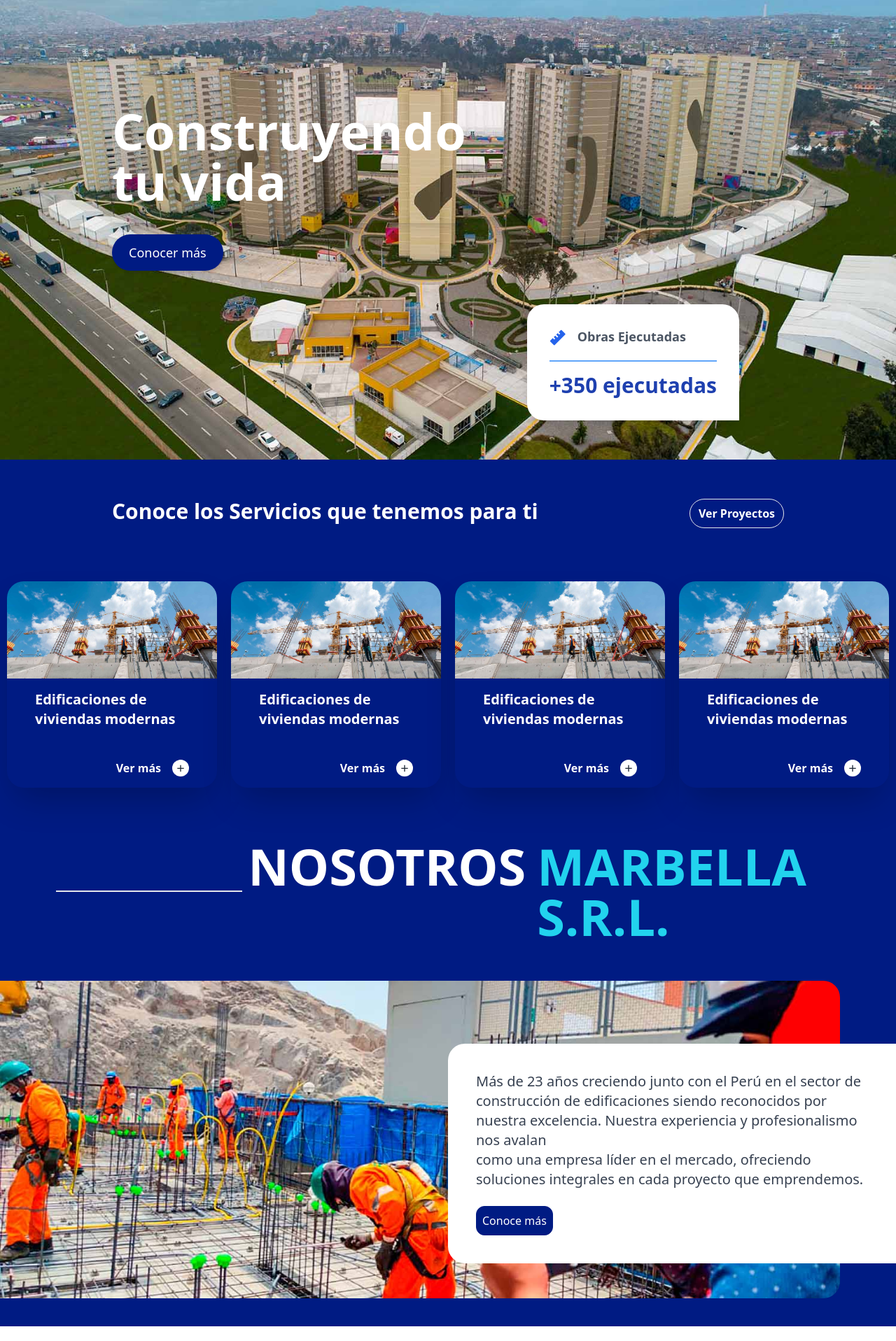
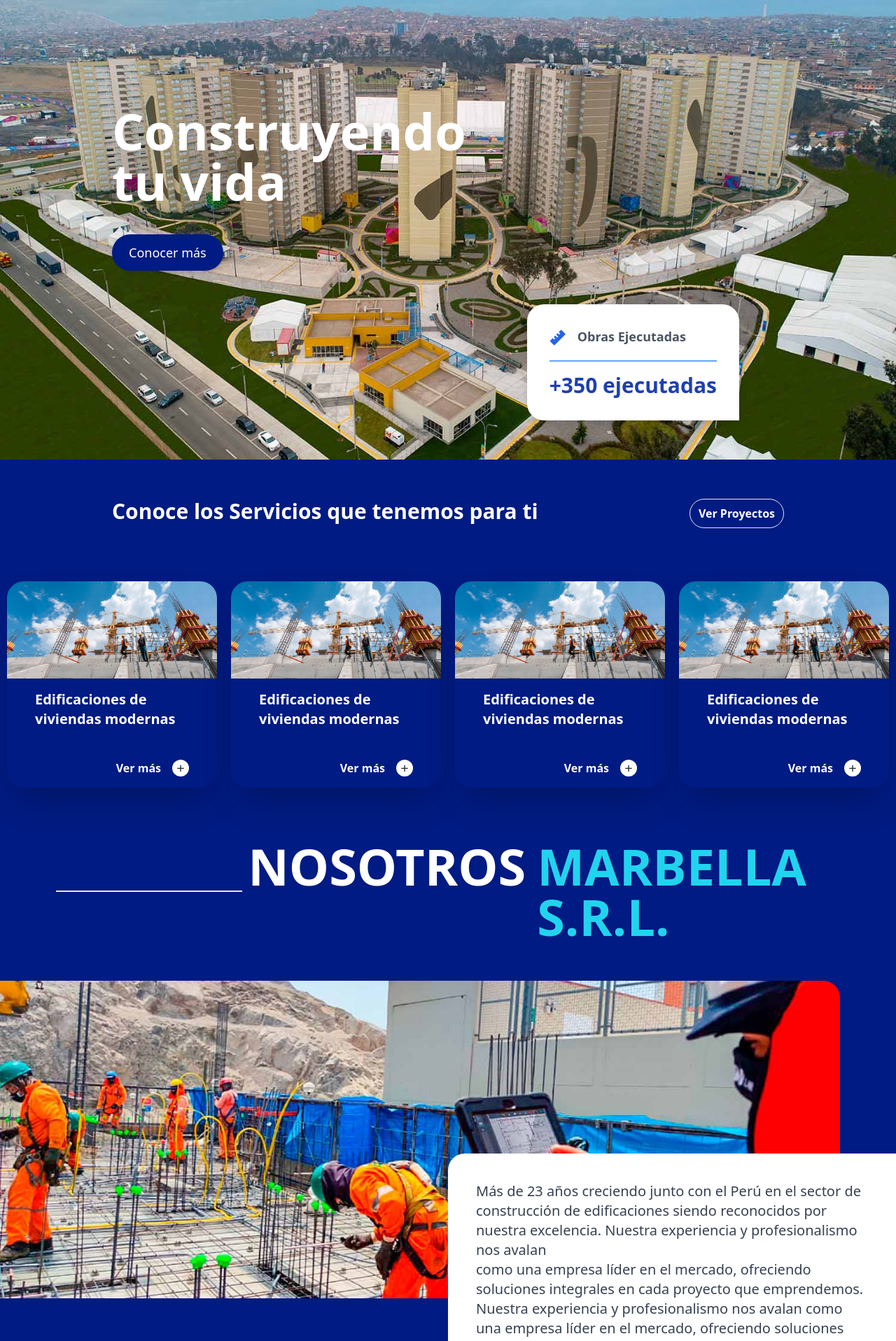
Before and after one commit to MiguelRequenaR/ConstrucMarbella, a Next.js app: page / in a window 1280 px wide. Shown: the part 143-2060 px from the top of the page at 70% size. Before the commit the page ends 2039 px from the top, so only its background shows below. Built offline with nearby package versions, Linux system fonts and the light colour scheme.

Commit message:
add framer-motion

```diff
--- a/package.json
+++ b/package.json
@@ -12,10 +12,12 @@
     "autoprefixer": "10.4.15",
     "eslint": "8.48.0",
     "eslint-config-next": "13.4.19",
+    "framer-motion": "^10.16.4",
     "next": "13.4.19",
     "postcss": "8.4.29",
     "react": "18.2.0",
     "react-dom": "18.2.0",
+    "react-scroll": "^1.8.9",
     "remixicon": "^3.5.0",
     "tailwindcss": "3.3.3"
   },
--- a/src/components/About.jsx
+++ b/src/components/About.jsx
@@ -1,5 +1,6 @@
 import React from 'react'
 import Image from 'next/image'
+import { motion } from 'framer-motion'
 
 export const About = () => {
   return (
@@ -13,19 +14,29 @@
                 <p className='text-cyan-400 text-7xl px-2 py-4'>MARBELLA S.R.L.</p>
             </div>
         </div>
-        <div className="bg-homecolor relative overflow-hidden flex items-center">
+        <div className="bg-homecolor relative overflow-hidden flex items-center pb-24">
+            <motion.div
+                initial={{ x: -100 }}
+                animate={{ x: 0 }}
+                transition={{ duration: 1 }}
+            >
                 <div className="">
                     <Image src="/images/about.jpg" alt="about" width={1200} height={100} className="rounded-r-3xl mb-10" />
                 </div>
-            <div className="absolute left-1/2 p-10 bg-white rounded-l-3xl">
+            </motion.div>
+            <div>
+                <div className="absolute left-1/2 p-10 bg-white rounded-l-3xl mb-20">
                     <h1 className="text-xl text-gray-700 pb-6">
                     Más de 23 años creciendo junto con el Perú en el sector de construcción de edificaciones siendo reconocidos por nuestra excelencia. Nuestra experiencia y profesionalismo nos avalan <br />como una empresa líder en el mercado, ofreciendo soluciones integrales en cada proyecto que emprendemos.
+                    Nuestra experiencia y profesionalismo nos avalan como una empresa líder en el mercado, ofreciendo soluciones integrales en cada proyecto que emprendemos.
+
                     </h1>
-                <button className='border py-2 px-2 rounded-xl border-homecolor text-white bg-homecolor hover:bg-white hover:text-homecolor'>
+                    <button className='border py-2 px-2 rounded-xl border-homecolor text-white bg-homecolor transition hover:bg-white hover:text-homecolor'>
                         Conoce más
                     </button>
                 </div>
             </div>
         </div>
+    </div>
   )
 }
--- a/src/components/Header.jsx
+++ b/src/components/Header.jsx
@@ -1,9 +1,15 @@
 import React from 'react'
 import Image from 'next/image'
 import 'remixicon/fonts/remixicon.css'
+import {motion} from 'framer-motion'
 
 export default function Header() {
   return (
+    <motion.div
+        initial={{y: -100}}
+        animate={{y: 0}}
+        transition={{duration: 1}}
+    >
         <div className='fixed z-10 w-full'>
             <header className='bg-white px-10'>
                 <nav className='container mx-auto flex justify-between items-center py-3'>
@@ -23,5 +29,6 @@
                 </nav>
             </header>
         </div>
+    </motion.div>
   )
 }
--- /dev/null
+++ b/src/pages/CoverPage.jsx
@@ -0,0 +1,49 @@
+import {motion} from 'framer-motion';
+
+const Home = () => {
+  return (
+    <div>
+            <div
+              className="min-h-screen bg-cover bg-center w-full z-0"
+              style={{ backgroundImage: "url(./images/fondo1.jpg)" }}
+            >
+            </div>
+            <div className="container mx-auto absolute inset-0 flex items-center px-40">
+
+                <motion.div
+                  initial={{ x: -100 }}
+                  animate={{ x: 0 }}
+                  transition={{ duration: 1 }}
+                  className="w-1/2 text-left"
+                >
+                  <h1 className="text-7xl font-bold text-white py-6">
+                    Construyendo <br /> tu vida
+                  </h1>
+                  <button className="text-lg mt-4 px-6 py-3 bg-homecolor text-white rounded-full shadow-md hover:bg-blue-900 ">
+                    Conocer más
+                  </button>
+                </motion.div>
+
+            </div>
+
+              <motion.div
+                  initial={{ x: 100 }}
+                  animate={{ x: 0 }}
+                  transition={{ duration: 1 }}
+                  className="absolute bottom-10 right-52 m-4 p-8 bg-white rounded-tl-3xl rounded-bl-3xl rounded-tr-3xl shadow-lg space-y-4"
+                >
+                <div className="flex space-x-4">
+                  <i className="ri-ruler-fill text-2xl text-blue-600"></i>
+                  <h2 className="text-lg font-semibold text-gray-600">
+                    Obras Ejecutadas
+                  </h2>
+                  </div>
+                  <div className="w-full mx-auto border border-blue-400"></div>
+                  <p className="text-blue-800 text-3xl font-bold">+350 ejecutadas</p>
+              </motion.div>
+
+        </div>
+  )
+}
+
+export default Home
--- a/src/pages/index.js
+++ b/src/pages/index.js
@@ -1,51 +1,40 @@
 import Header from "../components/Header";
-import Image from "next/image";
 import edificacionesImage from "../../public/images/card.jpg";
 import ServicesCard from "../components/ServicesCard";
+import CoverPage from "./CoverPage";
 import { About } from "../components/About";
+import { motion } from "framer-motion";
 
 export default function Home() {
+
   return (
-    <div className="">
+    <div>
       <Header />
-        <div>
-            <div
-              className="min-h-screen bg-cover bg-center w-full z-0"
-              style={{ backgroundImage: "url(./images/fondo1.jpg)" }}
+      <CoverPage/>
+        <div className="bg-homecolor">
+            <motion.div
+              initial={{ x: -100 }}
+              animate={{ x: 0 }}
+              transition={{ duration: 1 }}
+              className="flex justify-between p-14 px-40"
             >
-            </div>
-              <div className="container mx-auto absolute inset-0 flex items-center px-40">
-                <div className="text-left"> {/* Envuelve el texto y el botón en un div */}
-                  <h1 className="text-7xl font-bold text-white shadow-lg py-6">
-                    Construyendo <br /> tu vida
-                  </h1>
-                  <button className="text-lg mt-4 px-6 py-3 bg-homecolor text-white rounded-full shadow-md hover:bg-blue-900 ">
-                    Conocer más
-                  </button>
-                </div>
-              </div>
-              <div className="absolute bottom-10 right-52 m-4 p-8 bg-white rounded-tl-3xl rounded-bl-3xl rounded-tr-3xl shadow-lg space-y-4">
-                <div className="flex space-x-4">
-                  <i className="ri-ruler-fill text-2xl text-blue-600"></i>
-                  <h2 className="text-lg font-semibold text-gray-600">Obras Ejecutadas</h2>
-                </div>
-                <div className="w-full mx-auto border border-blue-400"></div>
-                <p className="text-blue-800 text-3xl font-bold">+350 ejecutadas</p>
-              </div>
-        </div>
-        <div className="bg-homecolor">
-            <div className="flex justify-between p-14 px-40">
               <h1 className="text-3xl text-white font-bold">Conoce los Servicios que tenemos para ti</h1>
                 <button className="border px-3 py-2 rounded-full text-white font-bold hover:bg-white hover:text-blue-700">
                     Ver Proyectos
                 </button>
-            </div>
-            <div className="flex justify-around">
+            </motion.div>
+
+            <motion.div
+              initial={{ x: 100 }}
+              animate={{ x: 0 }}
+              transition={{ duration: 1 }}
+              className="flex justify-around"
+            >
               <ServicesCard subTitle="Edificaciones de viviendas modernas" imageSrc={edificacionesImage}/>
               <ServicesCard subTitle="Edificaciones de viviendas modernas" imageSrc={edificacionesImage}/>
               <ServicesCard subTitle="Edificaciones de viviendas modernas" imageSrc={edificacionesImage}/>
               <ServicesCard subTitle="Edificaciones de viviendas modernas" imageSrc={edificacionesImage}/>
-            </div>
+            </motion.div>
         </div>
       <About/>
     </div>
```
Also changed, not shown: src/components/Footer.jsx (added), 1 other file (tests, documents, lock files or other folders). Lines whose indentation alone changed are shown as unchanged.
